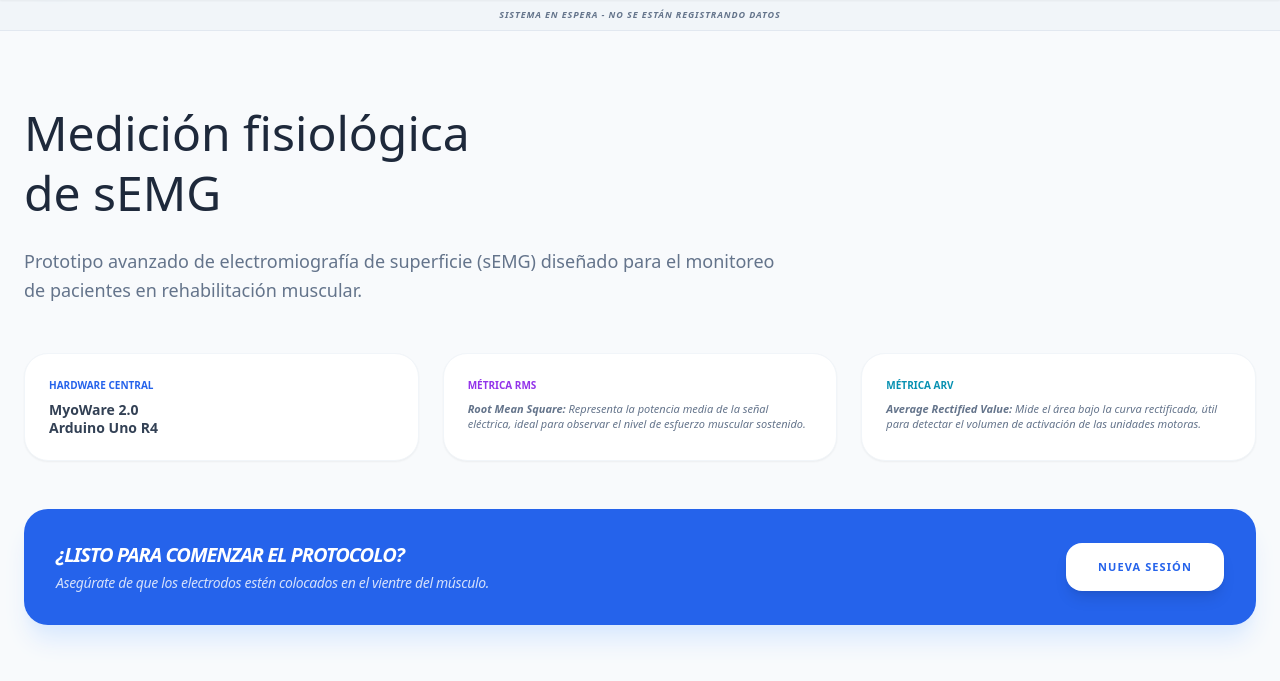
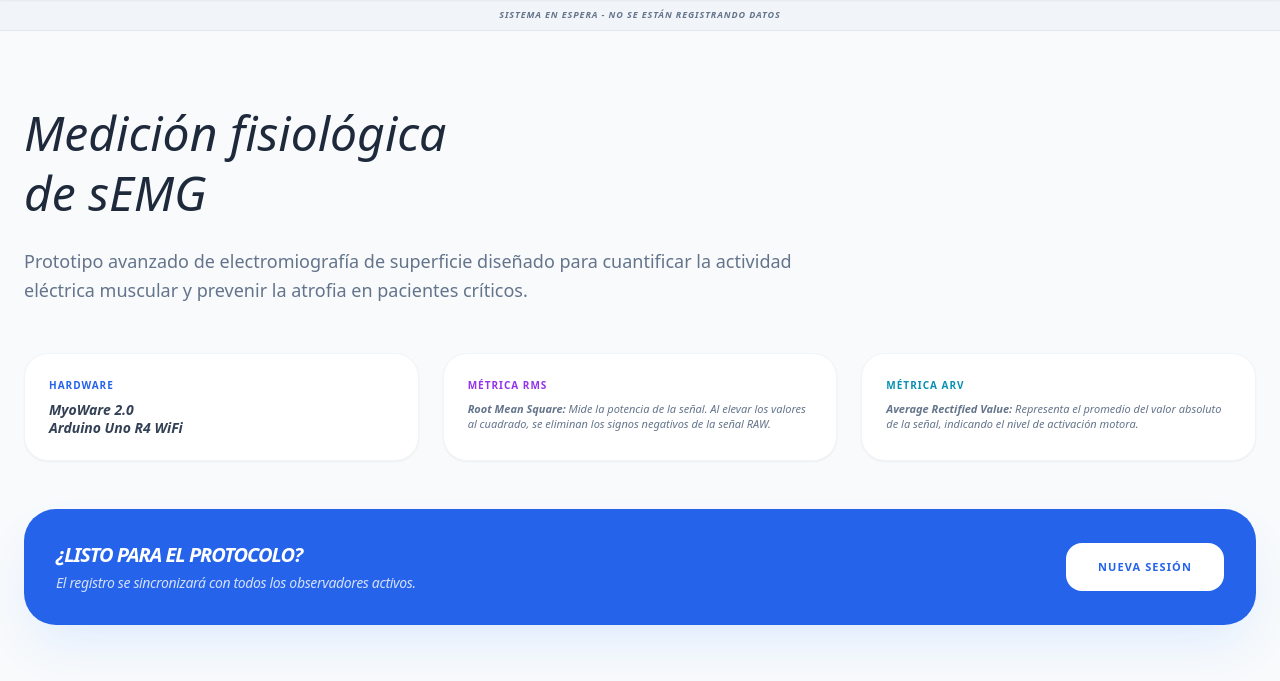
Before and after one commit to valeriasamano/semg_bioinstrudigital, a Flask app: page / in a window 1280 px wide. Shown: the part 73-754 px from the top of the page. Run offline with Flask 3, Linux system fonts and the light colour scheme; the visitor is signed in with stand-in values (Sample User, id 1); some libraries are stand-ins or nearby versions.

Commit message:
Update index.html

```diff
--- a/templates/index.html
+++ b/templates/index.html
@@ -6,13 +6,17 @@
     <title>sEMG - Monitor Clínico</title>
     <script src="https://cdn.tailwindcss.com"></script>
     <script src="https://cdn.jsdelivr.net/npm/chart.js"></script>
+    <style>
+        .animate-fade-in { animation: fadeIn 0.5s ease-in-out; }
+        @keyframes fadeIn { from { opacity: 0; } to { opacity: 1; } }
+    </style>
 </head>
 <body class="bg-[#F8FAFC] text-slate-900 font-sans">
 
     <nav class="bg-white border-b border-slate-200 py-4 px-8 flex justify-between items-center sticky top-0 z-40 shadow-sm">
         <div class="flex items-center gap-3">
             <div class="w-10 h-10 bg-blue-600 rounded-lg flex items-center justify-center text-white font-bold shadow-lg shadow-blue-100">sEMG</div>
-            <h1 class="text-xl font-bold tracking-tighter text-slate-800 uppercase italic">Monitor de Acompañamiento</h1>
+            <h1 class="text-xl font-bold tracking-tighter text-slate-800 uppercase italic text-[14px]">Monitor de Acompañamiento</h1>
         </div>
         <div class="space-x-8 text-[10px] font-black uppercase tracking-widest flex items-center">
             <a href="/" class="text-blue-600 border-b-2 border-blue-600 pb-1">Monitor</a>
@@ -30,50 +34,49 @@
 
         <div id="vista-info" class="py-12 space-y-12 animate-fade-in">
             <div class="max-w-3xl">
-                <h2 class="text-5xl font-light text-slate-800 leading-tight mb-6">Medición fisiológica <br><strong> de sEMG </strong></h2>
+                <h2 class="text-5xl font-light text-slate-800 leading-tight mb-6 italic">Medición fisiológica <br><strong> de sEMG </strong></h2>
                 <p class="text-slate-500 text-lg leading-relaxed">
-                    Prototipo avanzado de electromiografía de superficie (sEMG) diseñado para el monitoreo de pacientes en rehabilitación muscular.
+                    Prototipo avanzado de electromiografía de superficie diseñado para cuantificar la actividad eléctrica muscular y prevenir la atrofia en pacientes críticos.
                 </p>
             </div>
 
             <div class="grid grid-cols-1 md:grid-cols-3 gap-6">
                 <div class="bg-white p-6 rounded-3xl border border-slate-100 shadow-sm flex flex-col justify-center">
-                    <p class="text-[10px] font-black text-blue-600 uppercase mb-2">Hardware Central</p>
-                    <p class="text-sm font-bold text-slate-700 leading-tight">MyoWare 2.0 <br> Arduino Uno R4</p>
+                    <p class="text-[10px] font-black text-blue-600 uppercase mb-2 tracking-widest">Hardware</p>
+                    <p class="text-sm font-bold text-slate-700 leading-tight italic">MyoWare 2.0 <br> Arduino Uno R4 WiFi</p>
                 </div>
-
                 <div class="bg-white p-6 rounded-3xl border border-slate-100 shadow-sm">
-                    <p class="text-[10px] font-black text-purple-600 uppercase mb-2">Métrica RMS</p>
+                    <p class="text-[10px] font-black text-purple-600 uppercase mb-2 tracking-widest">Métrica RMS</p>
                     <p class="text-[11px] text-slate-500 italic leading-snug">
-                        <strong>Root Mean Square:</strong> Representa la potencia media de la señal eléctrica, ideal para observar el nivel de esfuerzo muscular sostenido.
+                        <strong>Root Mean Square:</strong> Mide la potencia de la señal. Al elevar los valores al cuadrado, se eliminan los signos negativos de la señal RAW.
                     </p>
                 </div>
                 <div class="bg-white p-6 rounded-3xl border border-slate-100 shadow-sm">
-                    <p class="text-[10px] font-black text-cyan-600 uppercase mb-2">Métrica ARV</p>
+                    <p class="text-[10px] font-black text-cyan-600 uppercase mb-2 tracking-widest">Métrica ARV</p>
                     <p class="text-[11px] text-slate-500 italic leading-snug">
-                        <strong>Average Rectified Value:</strong> Mide el área bajo la curva rectificada, útil para detectar el volumen de activación de las unidades motoras.
+                        <strong>Average Rectified Value:</strong> Representa el promedio del valor absoluto de la señal, indicando el nivel de activación motora.
                     </p>
                 </div>
             </div>
 
-            <div class="bg-blue-600 p-8 rounded-3xl text-white shadow-xl shadow-blue-100 flex justify-between items-center">
+            <div class="bg-blue-600 p-8 rounded-[32px] text-white shadow-2xl shadow-blue-100 flex justify-between items-center">
                 <div>
-                    <h3 class="text-xl font-bold italic mb-1 uppercase tracking-tighter">¿Listo para comenzar el protocolo?</h3>
-                    <p class="text-sm opacity-80 font-medium tracking-tight italic">Asegúrate de que los electrodos estén colocados en el vientre del músculo.</p>
+                    <h3 class="text-xl font-bold italic mb-1 uppercase tracking-tighter">¿Listo para el protocolo?</h3>
+                    <p class="text-sm opacity-80 font-medium tracking-tight italic">El registro se sincronizará con todos los observadores activos.</p>
                 </div>
-                <button onclick="openControlPopup()" class="bg-white text-blue-600 px-8 py-4 rounded-2xl font-black text-[11px] uppercase tracking-widest hover:scale-105 transition-all shadow-lg">
+                <button onclick="openControlPopup()" class="bg-white text-blue-600 px-8 py-4 rounded-2xl font-black text-[11px] uppercase tracking-widest hover:scale-105 transition-all">
                     Nueva Sesión
                 </button>
             </div>
         </div>
 
-        <div id="vista-monitor" class="hidden grid grid-cols-1 lg:grid-cols-12 gap-6">
+        <div id="vista-monitor" class="hidden grid grid-cols-1 lg:grid-cols-12 gap-6 animate-fade-in">
             <div class="lg:col-span-3 space-y-6">
                 <div class="bg-white p-8 rounded-3xl shadow-sm border border-slate-100 text-center">
-                    <h3 class="text-[10px] font-black text-slate-400 uppercase tracking-widest mb-4">Repeticiones Logradas</h3>
-                    <p id="main-counter" class="text-7xl font-light text-blue-600 transition-all">0</p>
+                    <h3 class="text-[10px] font-black text-slate-400 uppercase tracking-widest mb-4">Repeticiones</h3>
+                    <p id="main-counter" class="text-8xl font-light text-blue-600">0</p>
                     <div class="w-full bg-slate-50 h-3 rounded-full mt-6 overflow-hidden border border-slate-100">
-                        <div id="global-progress" class="bg-blue-600 h-full w-0 transition-all duration-700 ease-out"></div>
+                        <div id="global-progress" class="bg-blue-600 h-full w-0 transition-all duration-700"></div>
                     </div>
                     <p id="meta-text" class="text-[9px] text-slate-400 mt-4 font-bold uppercase italic tracking-widest">Meta del Protocolo: 10</p>
                 </div>
@@ -84,18 +87,26 @@
 
             <div class="lg:col-span-9 space-y-6">
                 <div class="bg-white p-6 rounded-3xl shadow-sm border border-slate-100">
-                    <h3 class="text-[10px] font-black text-slate-400 uppercase tracking-widest mb-4">Señal RAW + Umbral de Detección</h3>
+                    <h3 class="text-[10px] font-black text-slate-400 uppercase tracking-widest mb-4">Señal RAW (uV)</h3>
                     <div class="h-64"><canvas id="rawChart"></canvas></div>
                 </div>
 
                 <div class="grid grid-cols-1 md:grid-cols-2 gap-6">
-                    <div class="bg-white p-6 rounded-3xl shadow-sm border border-slate-100 h-64">
-                        <h3 class="text-[10px] font-black text-slate-400 uppercase tracking-widest mb-4 italic text-purple-600 tracking-tighter">Potencia RMS</h3>
-                        <canvas id="rmsChart"></canvas>
+                    <div class="bg-white p-6 rounded-3xl shadow-sm border border-slate-100 h-64 flex flex-col">
+                        <h3 class="text-[10px] font-black text-purple-600 uppercase tracking-widest mb-4 italic">Potencia RMS</h3>
+                        <div id="container-rms-chart" class="flex-1"><canvas id="rmsChart"></canvas></div>
+                        <div id="result-rms" class="hidden flex-1 flex flex-col justify-center items-center animate-fade-in">
+                            <span id="value-rms" class="text-7xl font-light text-purple-600">0.00</span>
+                            <span class="text-[10px] font-bold text-slate-400 uppercase tracking-widest mt-2">Valor Final uV</span>
+                        </div>
                     </div>
-                    <div class="bg-white p-6 rounded-3xl shadow-sm border border-slate-100 h-64">
-                        <h3 class="text-[10px] font-black text-slate-400 uppercase tracking-widest mb-4 italic text-cyan-600 tracking-tighter">Área ARV</h3>
-                        <canvas id="arsChart"></canvas>
+                    <div class="bg-white p-6 rounded-3xl shadow-sm border border-slate-100 h-64 flex flex-col">
+                        <h3 class="text-[10px] font-black text-cyan-600 uppercase tracking-widest mb-4 italic">Área ARV</h3>
+                        <div id="container-arv-chart" class="flex-1"><canvas id="arsChart"></canvas></div>
+                        <div id="result-arv" class="hidden flex-1 flex flex-col justify-center items-center animate-fade-in">
+                            <span id="value-arv" class="text-7xl font-light text-cyan-600">0.00</span>
+                            <span class="text-[10px] font-bold text-slate-400 uppercase tracking-widest mt-2">Valor Final uV</span>
+                        </div>
                     </div>
                 </div>
             </div>
@@ -108,102 +119,12 @@
             <div class="space-y-4 mb-10">
                 <label class="flex items-center gap-4 p-5 border border-slate-100 rounded-2xl cursor-pointer hover:bg-slate-50 transition">
                     <input type="checkbox" class="step-check w-5 h-5 accent-blue-600">
-                    <span class="text-sm text-slate-600 italic font-medium tracking-tight">Electrodos colocados correctamente</span>
+                    <span class="text-sm text-slate-600 italic font-medium tracking-tight">Electrodos en el vientre muscular</span>
                 </label>
                 <label class="flex items-center gap-4 p-5 border border-slate-100 rounded-2xl cursor-pointer hover:bg-slate-50 transition">
                     <input type="checkbox" class="step-check w-5 h-5 accent-blue-600">
-                    <span class="text-sm text-slate-600 italic font-medium tracking-tight">Referencia conectada a tierra ósea</span>
+                    <span class="text-sm text-slate-600 italic font-medium tracking-tight">Referencia en punto óseo (Codo/Muñeca)</span>
                 </label>
             </div>
             <div class="flex gap-4">
-                <button onclick="closeControlPopup()" class="flex-1 py-4 text-[10px] font-black uppercase text-slate-400">Cancelar</button>
-                <button id="btn-start-global" disabled onclick="startGlobalSession()" class="flex-[2] bg-slate-200 text-slate-400 py-4 rounded-2xl text-[10px] font-black uppercase tracking-widest transition-all">Comenzar</button>
-            </div>
-        </div>
-    </div>
-
-    <script>
-        let isRecording = false;
-        let count = 0;
-
-        function startGlobalSession() {
-            closeControlPopup();
-            document.getElementById('vista-info').classList.add('hidden');
-            document.getElementById('vista-monitor').classList.remove('hidden');
-            const banner = document.getElementById('global-status-bar');
-            banner.classList.replace('bg-slate-100', 'bg-emerald-500');
-            document.getElementById('status-text').innerText = "● REGISTRO EN VIVO ACTIVADO";
-            document.getElementById('status-text').classList.replace('text-slate-500', 'text-white');
-            isRecording = true;
-        }
-
-        function salirDeLectura() {
-            if(confirm("¿Regresar a la página principal?")) {
-                document.getElementById('vista-monitor').classList.add('hidden');
-                document.getElementById('vista-info').classList.remove('hidden');
-                const banner = document.getElementById('global-status-bar');
-                banner.classList.replace('bg-emerald-500', 'bg-slate-100');
-                document.getElementById('status-text').innerText = "Sistema en Espera - No se están registrando datos";
-                document.getElementById('status-text').classList.replace('text-white', 'text-slate-500');
-                isRecording = false;
-            }
-        }
-
-        function openControlPopup() { document.getElementById('controlPopup').classList.remove('hidden'); }
-        function closeControlPopup() { document.getElementById('controlPopup').classList.add('hidden'); }
-
-        const checks = document.querySelectorAll('.step-check');
-        const startBtn = document.getElementById('btn-start-global');
-        checks.forEach(c => c.addEventListener('change', () => {
-            const allChecked = Array.from(checks).every(i => i.checked);
-            startBtn.disabled = !allChecked;
-            startBtn.className = allChecked ? "flex-[2] bg-blue-600 text-white py-4 rounded-2xl text-[10px] font-black uppercase tracking-widest shadow-lg" : "flex-[2] bg-slate-200 text-slate-400 py-4 rounded-2xl text-[10px] font-black uppercase tracking-widest";
-        }));
-
-        const chartConfig = (color, label) => ({
-            type: 'line',
-            data: { labels: [], datasets: [{ label, data: [], borderColor: color, borderWidth: 2, pointRadius: 0, fill: false, tension: 0.4 }] },
-            options: { responsive: true, maintainAspectRatio: false, plugins: { legend: { display: false } }, scales: { x: { display: false }, y: { beginAtZero: true, grid: { color: '#f1f5f9' } } } }
-        });
-
-        const rawChart = new Chart(document.getElementById('rawChart').getContext('2d'), chartConfig('#2563eb', 'Raw'));
-        const rmsChart = new Chart(document.getElementById('rmsChart').getContext('2d'), chartConfig('#9333ea', 'RMS'));
-        const arsChart = new Chart(document.getElementById('arsChart').getContext('2d'), chartConfig('#0891b2', 'ARS'));
-
-        // Simulación con detención automática
-        setInterval(() => {
-            if (!isRecording) return;
-
-            const rawVal = Math.random() * 100;
-            const time = new Date().toLocaleTimeString();
-
-            [rawChart, rmsChart, arsChart].forEach((chart, i) => {
-                const val = [rawVal, rawVal*0.75, rawVal*0.4][i];
-                // Solo desplazamos si no hemos terminado el protocolo
-                if (chart.data.labels.length > 30 && count < 10) {
-                    chart.data.labels.shift();
-                    chart.data.datasets[0].data.shift();
-                }
-                chart.data.labels.push(time);
-                chart.data.datasets[0].data.push(val);
-                chart.update('none');
-            });
-
-            if(rawVal > 85 && count < 10) {
-                count++;
-                document.getElementById('main-counter').innerText = count;
-                document.getElementById('global-progress').style.width = (count * 10) + "%";
-
-                if(count === 10) {
-                    isRecording = false; // Detiene la simulación
-                    document.getElementById('meta-text').innerText = "¡PROTOCOLO COMPLETADO!";
-                    document.getElementById('meta-text').classList.replace('text-slate-400', 'text-emerald-500');
-                    alert("Se han alcanzado las 10 repeticiones. Registro finalizado.");
-                }
-            }
-        }, 800);
-
-        function requestReset() { location.reload(); }
-    </script>
-</body>
-</html>
+                <button onclick="closeControlPopup()" class="flex-1 py-4 text-[10px] font-black uppercase text-slate
```
